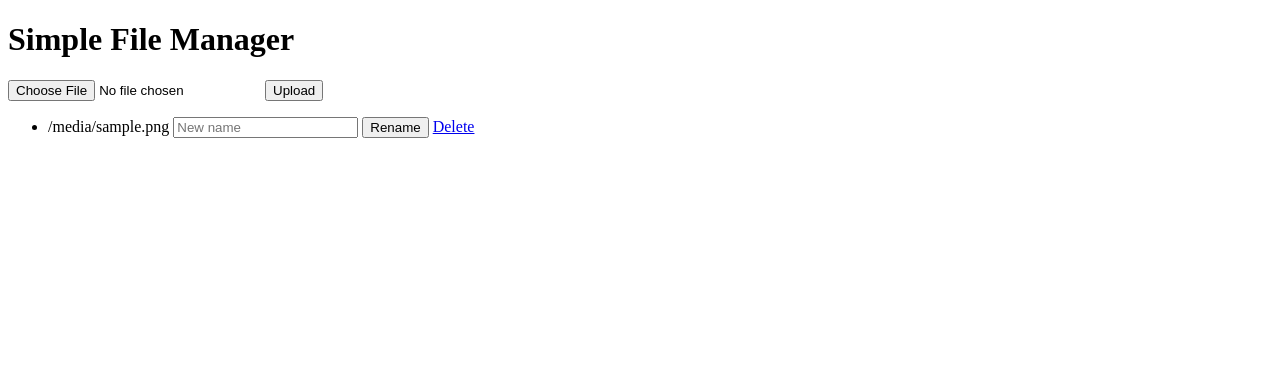
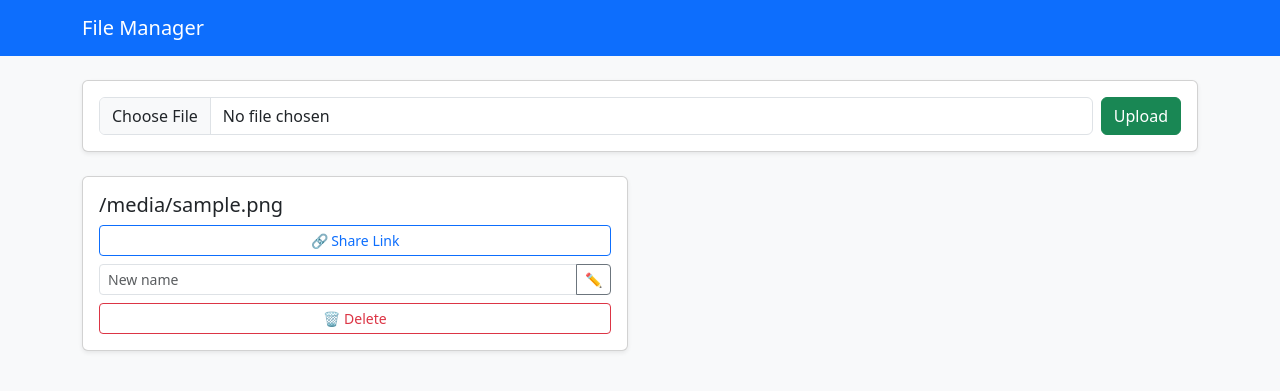
Before and after one commit to lonyibe/remote, a Python web app: template templates/index.html in a window 1280 px wide. Shown: the top 391 px of the page. Run offline with Jinja, Linux system fonts and the light colour scheme; the template is opened without the code that fills it: most values are stand-ins (such as "Sample title", 1, 10 or a date in 2020).

Commit message:
🌟 Modern Bootstrap front end + shareable links

```diff
--- a/templates/index.html
+++ b/templates/index.html
@@ -1,25 +1,68 @@
 <!doctype html>
-<html>
-<head><title>File Manager</title></head>
-<body>
-  <h1>Simple File Manager</h1>
+<html lang="en">
+  <head>
+    <meta charset="utf-8">
+    <meta name="viewport" content="width=device-width, initial-scale=1">
+    <title>📁 Modern File Manager</title>
+    <!-- Bootstrap 5 CSS -->
+    <link href="https://cdn.jsdelivr.net/npm/bootstrap@5.3.0/dist/css/bootstrap.min.css" rel="stylesheet">
+  </head>
+  <body class="bg-light">
 
-  <form action="/upload" method="post" enctype="multipart/form-data">
-    <input type="file" name="file" required>
-    <button type="submit">Upload</button>
-  </form>
+    <!-- Navbar -->
+    <nav class="navbar navbar-expand-lg navbar-dark bg-primary mb-4">
+      <div class="container">
+        <a class="navbar-brand" href="#">File Manager</a>
+      </div>
+    </nav>
 
-  <ul>
-    {% for file in files %}
-      <li>
-        {{ file }}
-        <form action="/rename/{{ file }}" method="post" style="display:inline;">
-          <input type="text" name="new_name" placeholder="New name" required>
-          <button type="submit">Rename</button>
-        </form>
-        <a href="/delete/{{ file }}">Delete</a>
-      </li>
-    {% endfor %}
-  </ul>
-</body>
+    <div class="container">
+
+      <!-- Upload Card -->
+      <div class="card mb-4 shadow-sm">
+        <div class="card-body">
+          <form action="/upload" method="post" enctype="multipart/form-data" class="d-flex">
+            <input class="form-control me-2" type="file" name="file" required>
+            <button class="btn btn-success" type="submit">Upload</button>
+          </form>
+        </div>
+      </div>
+
+      <!-- Files Grid -->
+      {% if files %}
+      <div class="row row-cols-1 row-cols-md-2 g-4">
+        {% for file in files %}
+        <div class="col">
+          <div class="card h-100 shadow-sm">
+            <div class="card-body d-flex flex-column">
+              <h5 class="card-title text-truncate">{{ file }}</h5>
+              <div class="mt-auto">
+                <!-- Share Button -->
+                <a href="{{ url_for('serve_file', filename=file, _external=True) }}"
+                   target="_blank"
+                   class="btn btn-outline-primary btn-sm mb-2 w-100">
+                  🔗 Share Link
+                </a>
+                <!-- Rename Form -->
+                <form action="/rename/{{ file }}" method="post" class="input-group input-group-sm mb-2">
+                  <input type="text" name="new_name" class="form-control" placeholder="New name" required>
+                  <button class="btn btn-outline-secondary" type="submit">✏️</button>
+                </form>
+                <!-- Delete Button -->
+                <a href="/delete/{{ file }}" class="btn btn-outline-danger btn-sm w-100">🗑️ Delete</a>
+              </div>
+            </div>
+          </div>
+        </div>
+        {% endfor %}
+      </div>
+      {% else %}
+        <p class="text-muted">No files uploaded yet.</p>
+      {% endif %}
+
+    </div>
+
+    <!-- Bootstrap 5 JS (optional) -->
+    <script src="https://cdn.jsdelivr.net/npm/bootstrap@5.3.0/dist/js/bootstrap.bundle.min.js"></script>
+  </body>
 </html>
```
Also changed, not shown: app.py (+38 -31 lines).
